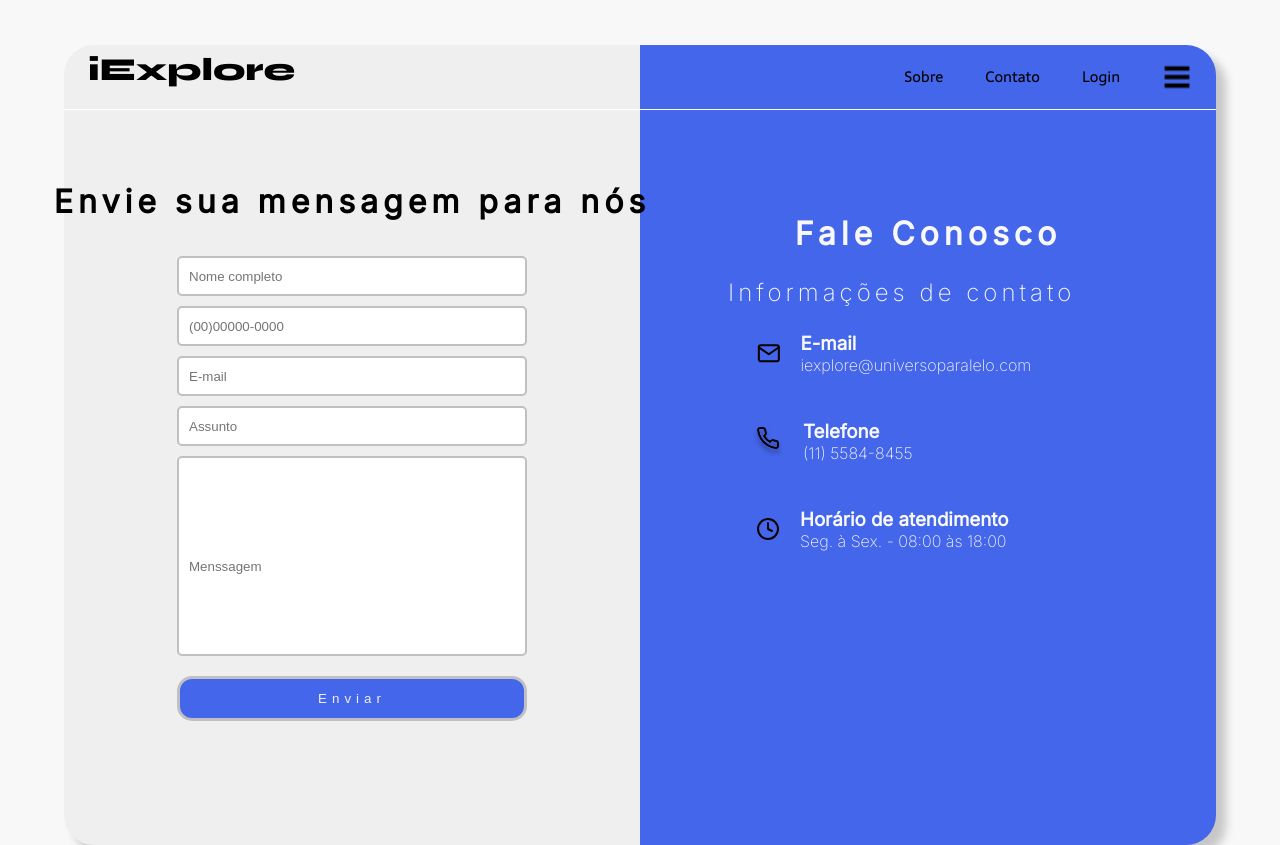
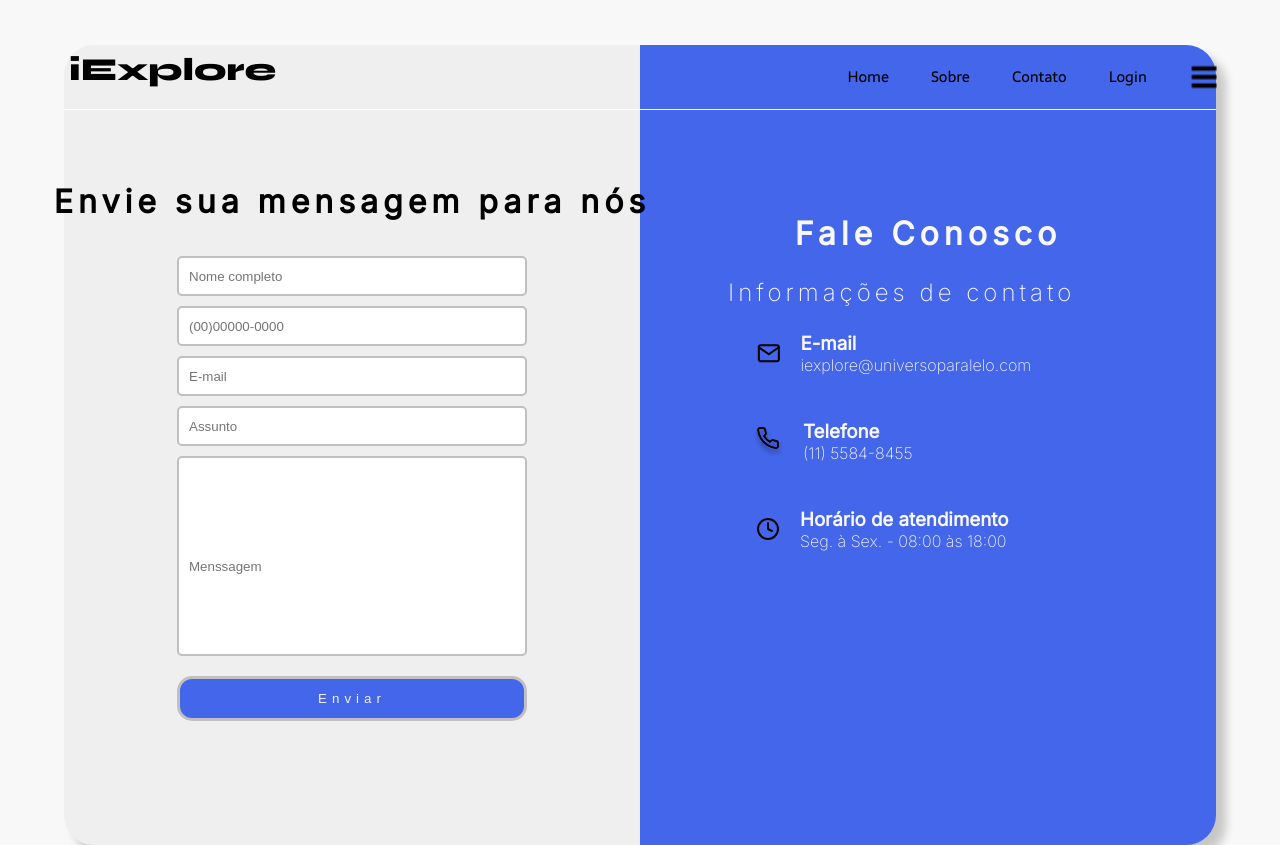
Before and after one commit to brumoreiras/projetopigit.github.io, a plain HTML site: page paginas/contato.html in a window 1280 px wide. Drawn offline with Linux system fonts and the light colour scheme; a web font is replaced by a local one.

Commit message:
Atualização do menu

```diff
--- a/paginas/contato.html
+++ b/paginas/contato.html
@@ -14,6 +14,7 @@
         <header id="top-pagina">
             <h1>iExplore</h1>
             <nav class="menu-bar">
+                <a class="menu-bar-item" href="/index.html">Home</a>
                 <a class="menu-bar-item" href="/index.html">Sobre</a>
                 <a class="menu-bar-item" href="/paginas/contato.html">Contato</a>
                 <a class="menu-bar-item" href="/index.html">Login</a>
```
Also changed, not shown: paginas/cadastroPessoaFisica.html (+1 -0 lines), paginas/opcoesDeCadastro.html (+1 -0 lines).
